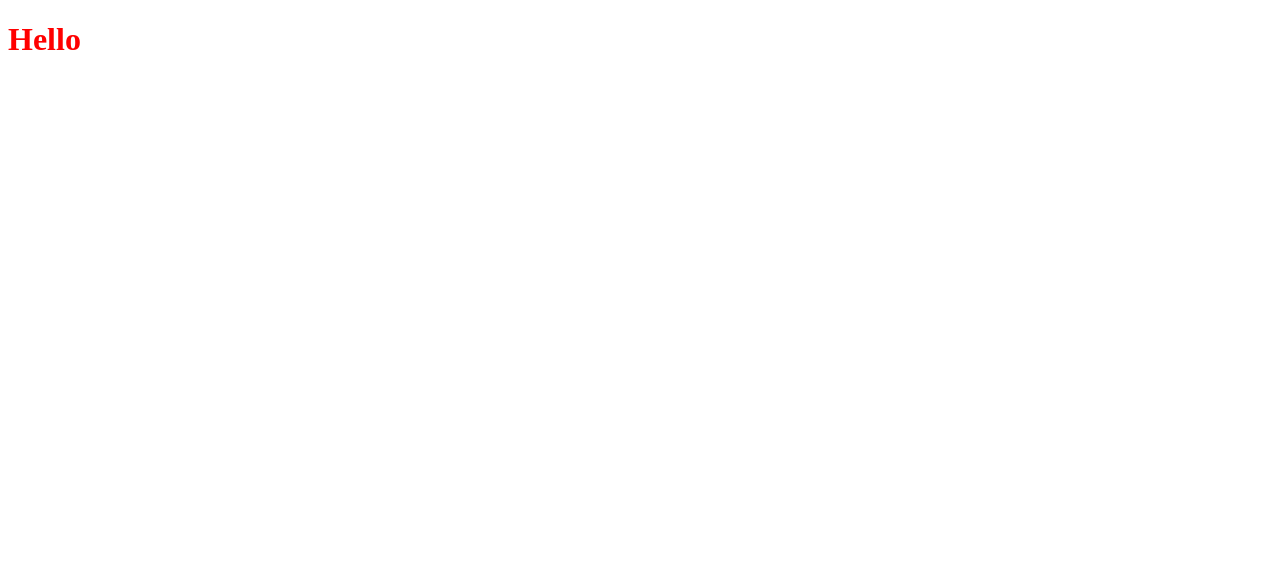
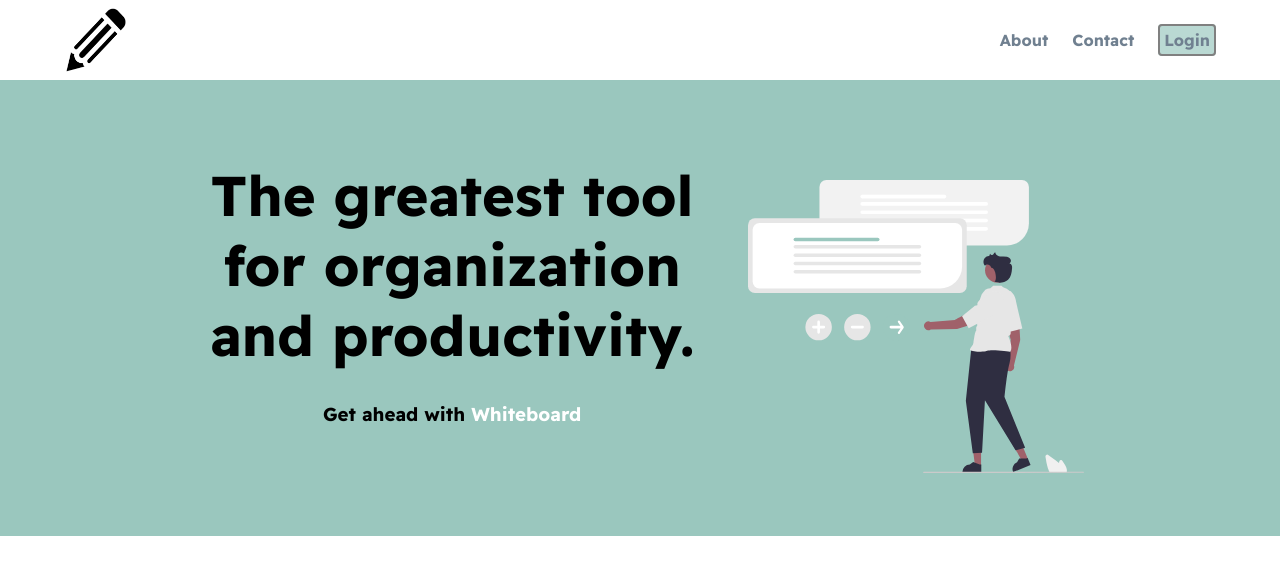
Before and after one commit to kristofermendoza/whiteboard-landing-page, a plain HTML site: page index.html in a window 1280 px wide. Drawn offline with Linux system fonts and the light colour scheme.

Commit message:
created nav bar and header section

```diff
--- a/index.html
+++ b/index.html
@@ -6,8 +6,37 @@
     <meta name="viewport" content="width=device-width, initial-scale=1.0">
     <title>Welcome to Whiteboard</title>
     <link rel="stylesheet" href="styles.css">
+    <script src="https://kit.fontawesome.com/fe98e695bc.js" crossorigin="anonymous"></script>
+
 </head>
 <body>
-    <h1>Hello</h1>
+    <section id="landing">
+        <nav>
+            <div class="navbar__container">
+                <img class="nav__logo invert" src="./images/pencil-logo.png" alt="">
+                <ul class="navbar__links">
+                    <li>
+                        <a href="#" class="navbar__link">About</a></li>
+                    <li>
+                        <a href="#" class="navbar__link">Contact</a>
+                    </li>
+                    <li>
+                        <a href="#" class="navbar__link login__btn">Login</a>
+                    </li>
+                </ul>
+            </div>
+        </nav>
+        <header>
+            <div class="header__container">
+                <div class="header__desc">
+                    <h1>The greatest tool for organization and productivity.</h1>
+                    <h3>Get ahead with <span class="white">Whiteboard</span></h3>
+                </div>
+                <figure class="header__img--wrapper">
+                    <img src="/whiteboard-landing-page/images/undraw_prioritise_re_r5xu.svg">
+                </figure>
+            </div>
+        </header>
+    </section>
 </body>
 </html>
--- a/styles.css
+++ b/styles.css
@@ -1,3 +1,106 @@
+@import url('https://fonts.googleapis.com/css2?family=Readex+Pro:wght@300;400;500;700&display=swap');
+
+/* color scheme: #BAD9D3 (mint) / Media and small text (pictures, pgs, etc.)
+                #9AC7BE (dark mint) / BIG TEXT (headers, titles, navbar, buttons)
+*/
+
+
+* {
+    margin: 0;
+    padding: 0;
+    box-sizing: border-box;
+    font-family: 'Readex Pro', serif;
+}
+
+nav {
+    background-color: white;
+}
+
+img {
+    width: 100%;
+}
+
+a {
+    text-decoration: none;
+    color: slategray
+}
+
+ul {
+    list-style-type: none;
+    font-weight: bold;
+    font-size: 16px;
+}
+
+nav {
+    height: 80px;
+    display: flex;
+}
+
+.navbar__container {
+    width: 100%;
+    max-width: 1200px;
+    padding: 0 24px;
+    display: flex;
+    justify-content: space-between;
+    align-items: center;
+    margin: 0 auto;
+}
+
+.white {
+    color: white;
+}
+
+.nav__logo {
+    display: block;
+    width: auto;
+    height: 64px;
+}
+
+.navbar__links {
+    display: flex;
+    align-items: center;
+}
+
+.navbar__link {
+    margin-left: 24px;
+}
+
+.login__btn {
+    border: 2px solid grey;
+    background-color: #bad9d3;
+    border-radius: 4px;
+    padding: 4px;
+}
+
+header {
+    background-color: #9ac7be;
+    height: calc(32vh + 200px);
+}
+
+.header__container {
+    width: 100%;
+    max-width: 960px;
+    margin: 0 auto;
+    height: 100%;
+    display: flex;
+    flex-direction: row;
+    justify-content: space-between;
+    padding: 80px 16px;
+}
+
+.header__desc {
+    display: flex;
+    flex-direction: column;
+    align-items: center;
+}
+
+.header__img--wrapper {
+    width: 100%;
+    padding: 20px;
+}
+
 h1 {
-    color: red;
+    font-size: 56px;
+    text-align: center;
+    margin-bottom: 32px ;
 }
```
Also changed, not shown: images/logo.jpg (added), images/nav-logo.jpg (added), images/pencil-logo.png (added), images/undraw_button_style_re_uctt.svg (added), images/undraw_next_tasks_re_5eyy.svg (added), images/undraw_prioritise_re_r5xu.svg (added), images/undraw_team_collaboration_re_ow29.svg (added), images/undraw_time_management_re_tk5w.svg (added), 1 other file.
